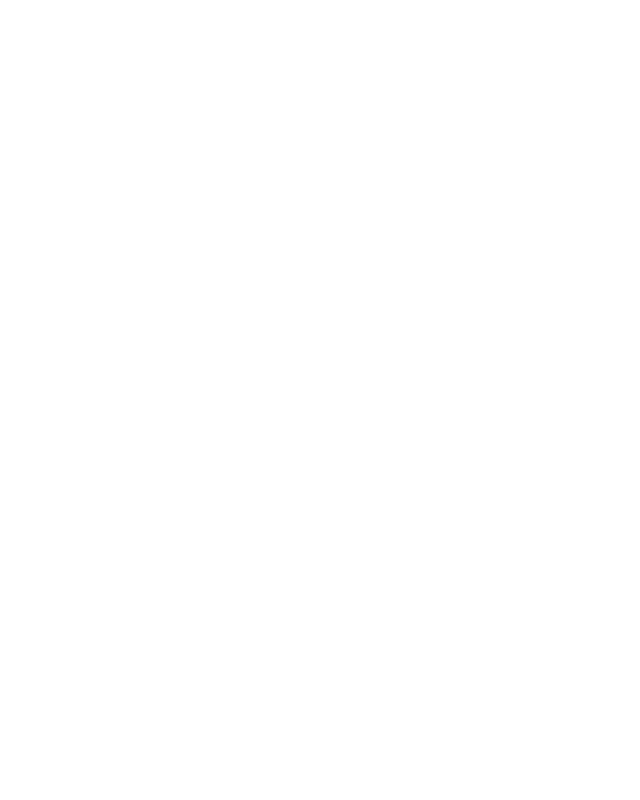
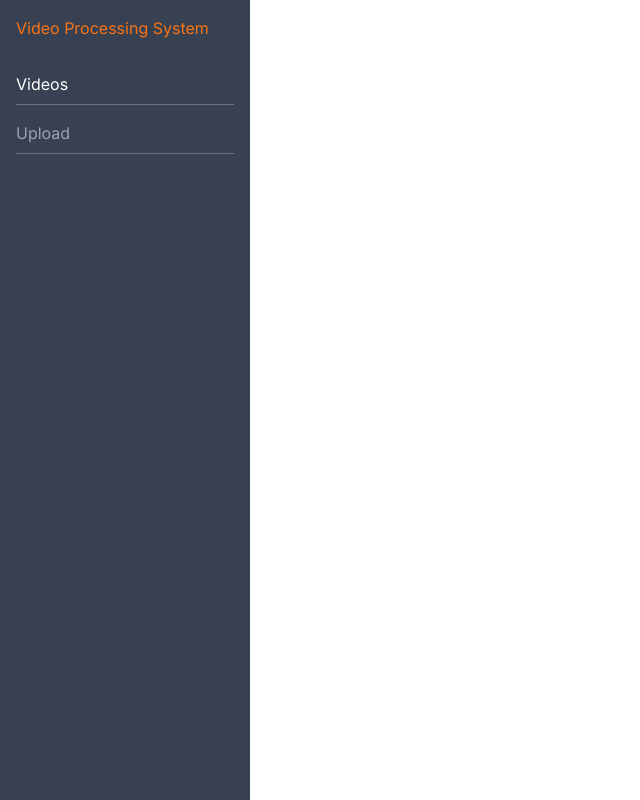
Before and after one commit to mahziyar-es/video-process-and-stream-s3-sqs, a Next.js app in the folder apps/frontend/: page / in a window 1280 px wide. Shown: the whole page, without its empty margins (0-640 px from the left). Built offline with nearby package versions, Linux system fonts and the light colour scheme.

Commit message:
created the layout component

```diff
--- a/apps/frontend/app/layout.tsx
+++ b/apps/frontend/app/layout.tsx
@@ -1,6 +1,7 @@
 import type { Metadata } from "next";
 import { Inter } from "next/font/google";
 import "./globals.css";
+import { Layout } from "@/components/layout";
 
 const inter = Inter({ subsets: ["latin"] });
 
@@ -15,7 +16,9 @@
 }>) {
   return (
     <html lang="en">
-      <body className={inter.className}>{children}</body>
+      <body className={inter.className}>
+        <Layout>{children}</Layout>
+      </body>
     </html>
   );
 }
--- /dev/null
+++ b/apps/frontend/components/layout/index.ts
@@ -0,0 +1 @@
+export * from "./layout";
--- /dev/null
+++ b/apps/frontend/components/layout/layout.tsx
@@ -0,0 +1,36 @@
+import { ReactNode } from "react";
+import { MenuIcon } from "lucide-react";
+import { Sidebar } from "../sidebar";
+
+import {
+  Sheet,
+  SheetContent,
+  SheetDescription,
+  SheetHeader,
+  SheetTitle,
+  SheetTrigger,
+} from "@/components/ui/sheet";
+
+export const Layout = ({ children }: { children: ReactNode }) => {
+  return (
+    <div className="flex flex-col lg:flex-row">
+      <div className="">
+        <div className="hidden lg:block">
+          <Sidebar />
+        </div>
+        <div className="flex lg:hidden h-[50px] bg-gray-700 w-full p-4 items-center justify-between">
+          <div className="text-sm text-orange-500">Video Processing System</div>
+          <Sheet>
+            <SheetTrigger>
+              <MenuIcon className="text-white cursor-pointer" />
+            </SheetTrigger>
+            <SheetContent className="p-0 w-fit">
+              <Sidebar />
+            </SheetContent>
+          </Sheet>
+        </div>
+      </div>
+      <div className="flex-1 h-screen container py-4">{children}</div>
+    </div>
+  );
+};
--- a/apps/frontend/components/ui/sheet/sheet.tsx
+++ b/apps/frontend/components/ui/sheet/sheet.tsx
@@ -1,19 +1,19 @@
-"use client"
+"use client";
 
-import * as React from "react"
-import * as SheetPrimitive from "@radix-ui/react-dialog"
-import { cva, type VariantProps } from "class-variance-authority"
-import { X } from "lucide-react"
+import * as React from "react";
+import * as SheetPrimitive from "@radix-ui/react-dialog";
+import { cva, type VariantProps } from "class-variance-authority";
+import { X } from "lucide-react";
 
-import { cn } from "@/lib/utils"
+import { cn } from "@/lib/utils";
 
-const Sheet = SheetPrimitive.Root
+const Sheet = SheetPrimitive.Root;
 
-const SheetTrigger = SheetPrimitive.Trigger
+const SheetTrigger = SheetPrimitive.Trigger;
 
-const SheetClose = SheetPrimitive.Close
+const SheetClose = SheetPrimitive.Close;
 
-const SheetPortal = SheetPrimitive.Portal
+const SheetPortal = SheetPrimitive.Portal;
 
 const SheetOverlay = React.forwardRef<
   React.ElementRef<typeof SheetPrimitive.Overlay>,
@@ -27,8 +27,8 @@
     {...props}
     ref={ref}
   />
-))
-SheetOverlay.displayName = SheetPrimitive.Overlay.displayName
+));
+SheetOverlay.displayName = SheetPrimitive.Overlay.displayName;
 
 const sheetVariants = cva(
   "fixed z-50 gap-4 bg-background p-6 shadow-lg transition ease-in-out data-[state=open]:animate-in data-[state=closed]:animate-out data-[state=closed]:duration-300 data-[state=open]:duration-500",
@@ -47,7 +47,7 @@
       side: "right",
     },
   }
-)
+);
 
 interface SheetContentProps
   extends React.ComponentPropsWithoutRef<typeof SheetPrimitive.Content>,
@@ -65,14 +65,14 @@
       {...props}
     >
       {children}
-      <SheetPrimitive.Close className="absolute right-4 top-4 rounded-sm opacity-70 ring-offset-background transition-opacity hover:opacity-100 focus:outline-none focus:ring-2 focus:ring-ring focus:ring-offset-2 disabled:pointer-events-none data-[state=open]:bg-secondary">
+      <SheetPrimitive.Close className="text-white absolute right-4 top-4 rounded-sm opacity-70 ring-offset-background transition-opacity hover:opacity-100 focus:outline-none focus:ring-2 focus:ring-ring focus:ring-offset-2 disabled:pointer-events-none data-[state=open]:bg-secondary">
         <X className="h-4 w-4" />
         <span className="sr-only">Close</span>
       </SheetPrimitive.Close>
     </SheetPrimitive.Content>
   </SheetPortal>
-))
-SheetContent.displayName = SheetPrimitive.Content.displayName
+));
+SheetContent.displayName = SheetPrimitive.Content.displayName;
 
 const SheetHeader = ({
   className,
@@ -85,8 +85,8 @@
     )}
     {...props}
   />
-)
-SheetHeader.displayName = "SheetHeader"
+);
+SheetHeader.displayName = "SheetHeader";
 
 const SheetFooter = ({
   className,
@@ -99,8 +99,8 @@
     )}
     {...props}
   />
-)
-SheetFooter.displayName = "SheetFooter"
+);
+SheetFooter.displayName = "SheetFooter";
 
 const SheetTitle = React.forwardRef<
   React.ElementRef<typeof SheetPrimitive.Title>,
@@ -111,8 +111,8 @@
     className={cn("text-lg font-semibold text-foreground", className)}
     {...props}
   />
-))
-SheetTitle.displayName = SheetPrimitive.Title.displayName
+));
+SheetTitle.displayName = SheetPrimitive.Title.displayName;
 
 const SheetDescription = React.forwardRef<
   React.ElementRef<typeof SheetPrimitive.Description>,
@@ -123,8 +123,8 @@
     className={cn("text-sm text-muted-foreground", className)}
     {...props}
   />
-))
-SheetDescription.displayName = SheetPrimitive.Description.displayName
+));
+SheetDescription.displayName = SheetPrimitive.Description.displayName;
 
 export {
   Sheet,
@@ -137,4 +137,4 @@
   SheetFooter,
   SheetTitle,
   SheetDescription,
-}
+};
```
